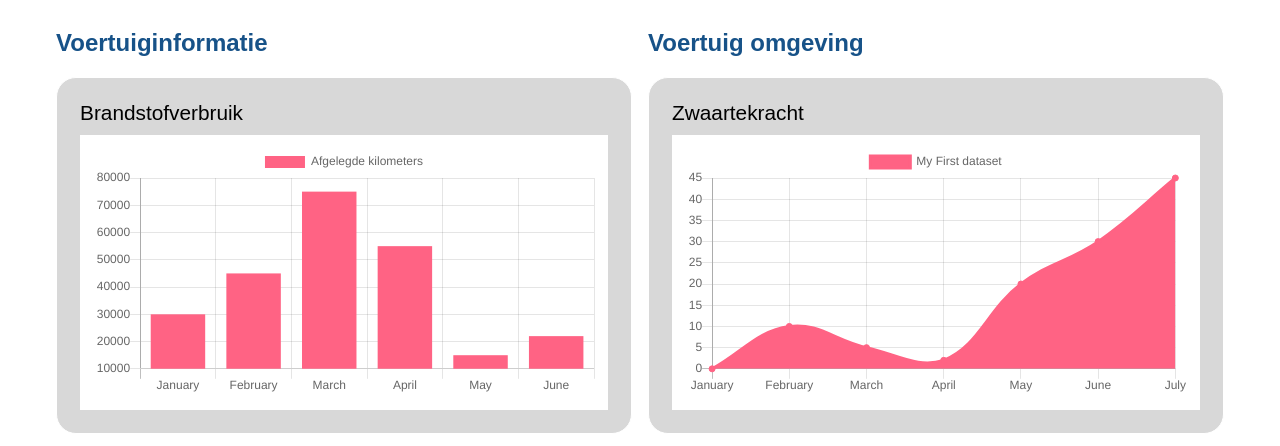
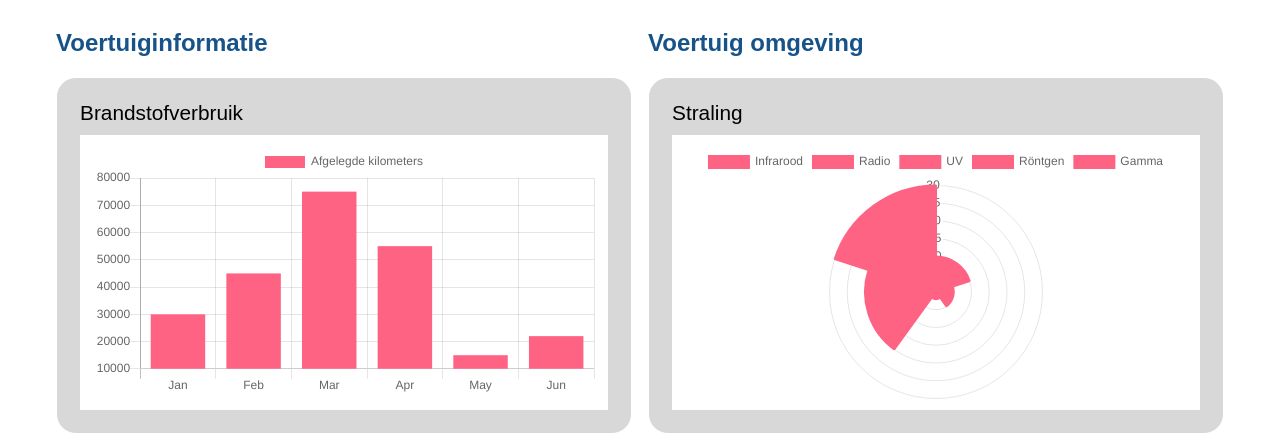
Before and after one commit to YordanSto/challenge1, a plain HTML site: page index.html in a window 1280 px wide. Shown: the part 354-800 px from the top of the page. Drawn offline with nearby package versions, Linux system fonts and the light colour scheme.

Commit message:
major changes

```diff
--- a/index.html
+++ b/index.html
@@ -27,7 +27,7 @@
 
 				    // The data for our dataset
 				    data: {
-				        labels: ["January", "February", "March", "April", "May", "June"],
+				        labels: ["Jan", "Feb", "Mar", "Apr", "May", "Jun"],
 				        datasets: [{
 				            label: "Afgelegde kilometers",
 				            backgroundColor: 'rgb(255, 99, 132)',
@@ -42,7 +42,7 @@
 			</script>
 		</div>
 		<div class="content">
-			<h3>Speed</h3>
+			<h3>Snelheid</h3>
 			<div class="chart-container"><canvas id="secondChart"></canvas></div>
 			<script src="https://cdnjs.cloudflare.com/ajax/libs/Chart.js/2.4.0/Chart.min.js"></script>
 			<script type="text/javascript">
@@ -55,7 +55,7 @@
 				    data: {
 				        labels: ["13:00", "14:00", "15:00", "16:00", "17:00"],
 				        datasets: [{
-				            label: "miles per hour",
+				            label: "Kilometer per uur",
 				            backgroundColor: 'rgb(255, 99, 132)',
 				            borderColor: 'rgb(255, 99, 132)',
 				            data: [20, 60, 50, 45, 30],
@@ -71,23 +71,23 @@
 	<section class="grid-item voertuigomgeving">
 		<h2>Voertuig omgeving</h2>
 		<div class="content">
-			<h3 id="zwaartekracht">Zwaartekracht</h3>
+			<h3>Straling</h3>
 			<div class="chart-container"><canvas id="thirdChart"></canvas></div>
 			<script src="https://cdnjs.cloudflare.com/ajax/libs/Chart.js/2.4.0/Chart.min.js"></script>
 			<script type="text/javascript">
 				var ctx = document.getElementById('thirdChart').getContext('2d');
 				var chart = new Chart(ctx, {
 				    // The type of chart we want to create
-				    type: 'line',
+				    type: 'polarArea',
 
 				    // The data for our dataset
 				    data: {
-				        labels: ["January", "February", "March", "April", "May", "June", "July"],
+				        labels: ["Infrarood", "Radio", "UV", "Röntgen", "Gamma"],
 				        datasets: [{
 				            label: "My First dataset",
 				            backgroundColor: 'rgb(255, 99, 132)',
 				            borderColor: 'rgb(255, 99, 132)',
-				            data: [0, 10, 5, 2, 20, 30, 45],
+				            data: [10, 5, 2, 20, 30],
 				        }]
 				    },
 
@@ -97,7 +97,7 @@
 			</script>
 		</div>
 		<div class="content">
-			<h3 id="afstand">Afstand afgelegd over tijd</h3>
+			<h3>Afstand afgelegd over tijd</h3>
 			<div class="chart-container"><canvas id="fourthChart"></canvas></div>
 			<script src="https://cdnjs.cloudflare.com/ajax/libs/Chart.js/2.4.0/Chart.min.js"></script>
 			<script type="text/javascript">
@@ -108,12 +108,12 @@
 
 				    // The data for our dataset
 				    data: {
-				        labels: ["January", "February", "March", "April", "May", "June"],
+				        labels: ["Jan", "Feb", "Mar", "Apr", "May", "Jun"],
 				        datasets: [{
-				            label: "Afgelegde kilometers",
+				            label: "Afgelegde kilometers x1000",
 				            backgroundColor: 'rgb(255, 99, 132)',
 				            borderColor: 'rgb(255, 99, 132)',
-				            data: [30000, 45000, 75000, 55000, 15000, 22000],
+				            data: [30, 45, 75, 55, 15, 22],
 				        }]
 				    },
 
@@ -126,7 +126,7 @@
 	<section class="grid-item voorraden">
 		<h2>Voorraden</h2>
 		<div class="content">
-			<h3 id="eten">Voedsel en water</h3>
+			<h3>Voedsel en water</h3>
 			<div class="chart-container"><canvas id="fifthChart"></canvas></div>
 			<script src="https://cdnjs.cloudflare.com/ajax/libs/Chart.js/2.4.0/Chart.min.js"></script>
 			<script type="text/javascript">
@@ -149,12 +149,12 @@
 				            	'rgb(214, 175, 124)',
 				            	],
 				            borderColor: [
-				            	'rgb(229, 140, 138, 1)',
-				            	'rgb(96, 151, 219, 1)',
-				            	'rgb(86, 221, 128, 1)',
-				            	'rgb(242, 150, 104, 1)',
-				            	'rgb(150, 205, 255, 1)',
-				            	'rgb(214, 175, 124, 1)',
+				            	'rgb(229, 140, 138)',
+				            	'rgb(96, 151, 219)',
+				            	'rgb(86, 221, 128)',
+				            	'rgb(242, 150, 104)',
+				            	'rgb(150, 205, 255)',
+				            	'rgb(214, 175, 124)',
 				            	],
 				            data: [5, 10, 5, 2, 20, 30],
 				        }]
@@ -165,23 +165,33 @@
 			</script>
 		</div>
 		<div class="content">
-			<h3 id="water">Non-food</h3>
+			<h3>Non-food</h3>
 			<div class="chart-container"><canvas id="myChart"></canvas></div>
 			<script src="https://cdnjs.cloudflare.com/ajax/libs/Chart.js/2.4.0/Chart.min.js"></script>
 			<script type="text/javascript">
 				var ctx = document.getElementById('myChart').getContext('2d');
 				var chart = new Chart(ctx, {
 				    // The type of chart we want to create
-				    type: 'line',
+				    type: 'doughnut',
 
 				    // The data for our dataset
 				    data: {
-				        labels: ["WC papier", "Shampoo", "Tandpasta", "", "May", "June", "July"],
+				        labels: ["WC papier", "Shampoo", "Tandpasta", "Wasmiddel"],
 				        datasets: [{
 				            label: "My First dataset",
-				            backgroundColor: 'rgb(255, 99, 132)',
-				            borderColor: 'rgb(255, 99, 132)',
-				            data: [0, 10, 5, 2, 20, 30, 45],
+				            backgroundColor: [
+				            	'rgb(229, 140, 138)',
+				            	'rgb(96, 151, 219)',
+				            	'rgb(86, 221, 128)',
+				            	'rgb(242, 150, 104)',
+				            	],
+				            borderColor: [
+				            	'rgb(229, 140, 138)',
+				            	'rgb(96, 151, 219)',
+				            	'rgb(86, 221, 128)',
+				            	'rgb(242, 150, 104)',
+				            	],
+				            data: [10, 5, 2, 20],
 				        }]
 				    },
 
```
